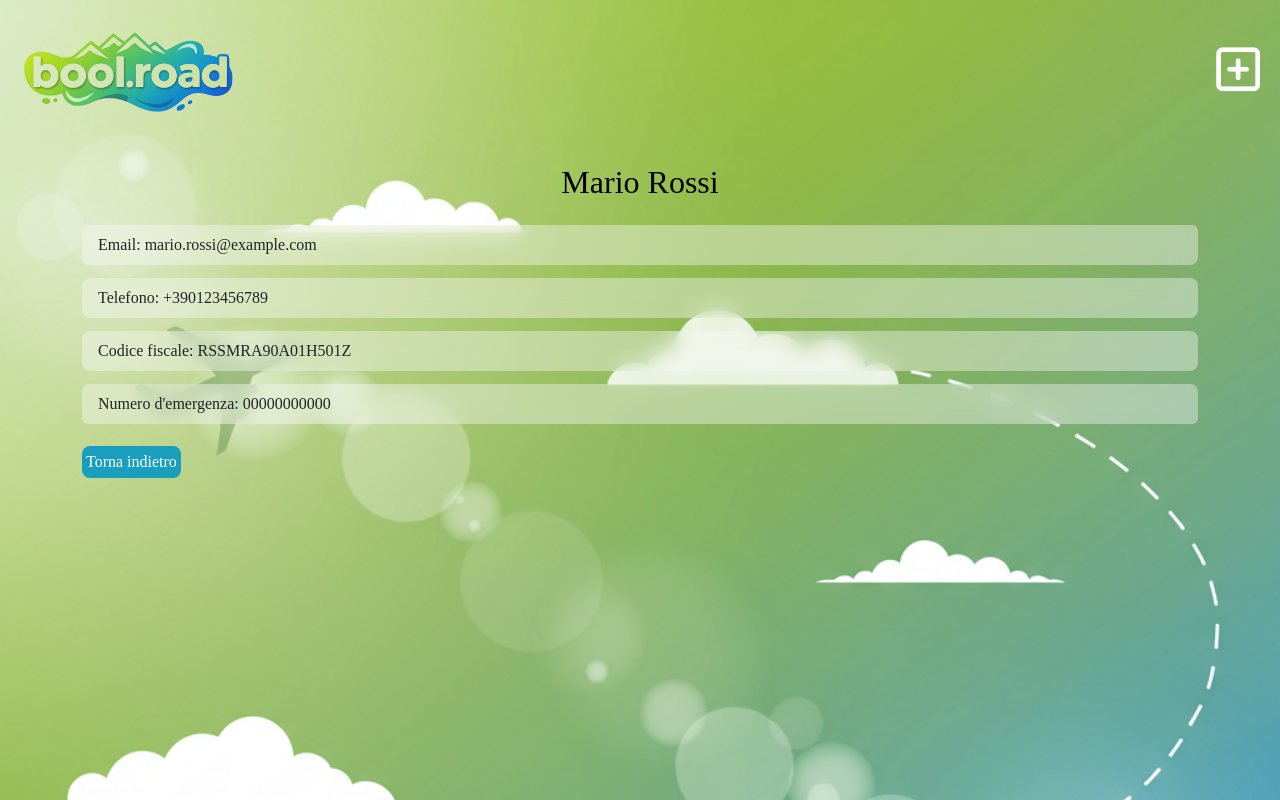
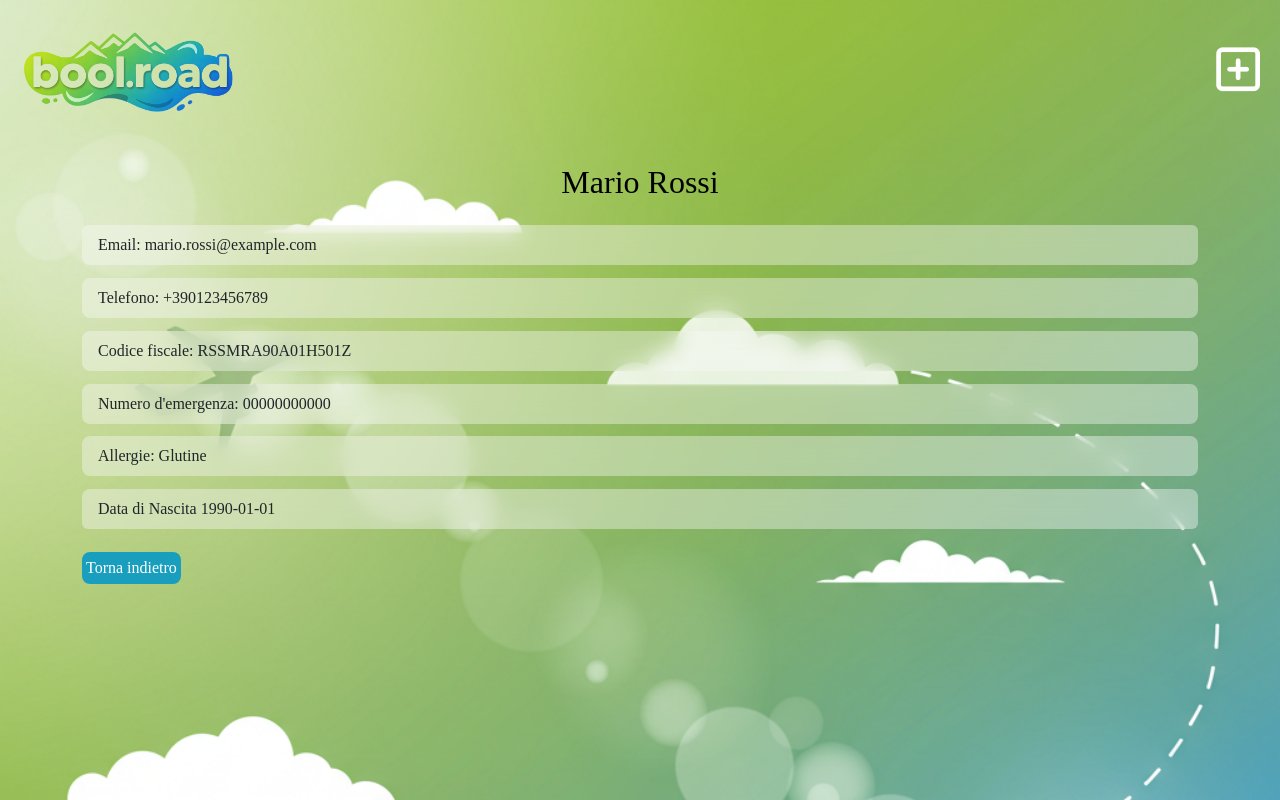
Before and after one commit to MirkoCaccavone/boolroad, a React (Vite) app: page /travelers/1 in a window 1280 px wide. Built offline with nearby package versions, Linux system fonts and the light colour scheme.

Commit message:
add info

```diff
--- a/src/components/TravelerDetails.jsx
+++ b/src/components/TravelerDetails.jsx
@@ -20,6 +20,10 @@ const TravelerDetails = () => {
                 <p className="list-group-item">Telefono: {traveler.telefono}</p>
                 <p className="list-group-item">Codice fiscale: {traveler.codiceFiscale}</p>
                 <p className="list-group-item">Numero d'emergenza: {traveler.numeroEmergenza}</p>
+                <p className="list-group-item">Allergie: {traveler.allergie}</p>
+                <p className="list-group-item">Data di Nascita {traveler.dataNascita}</p>
+
+
 
             </div>
 
```
